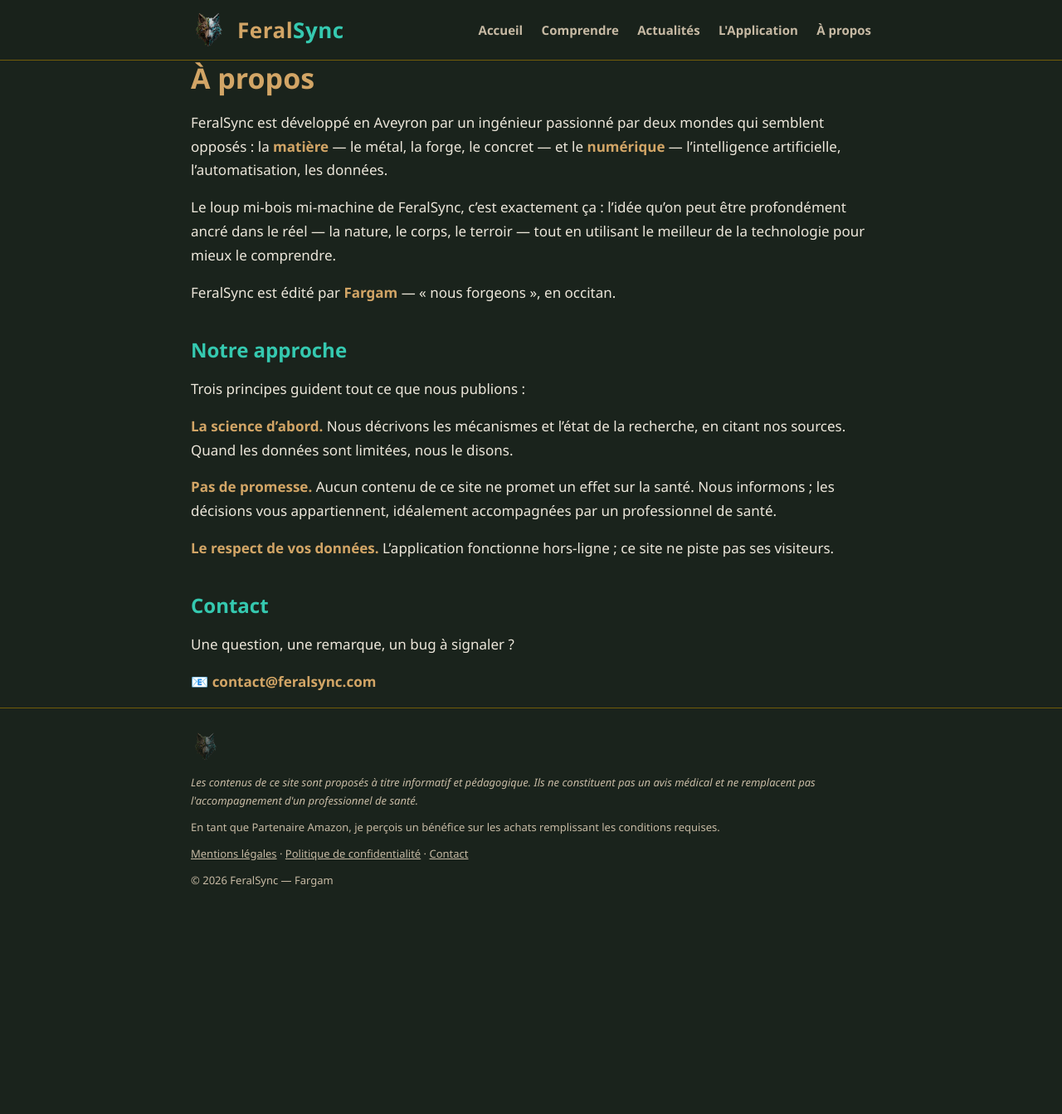
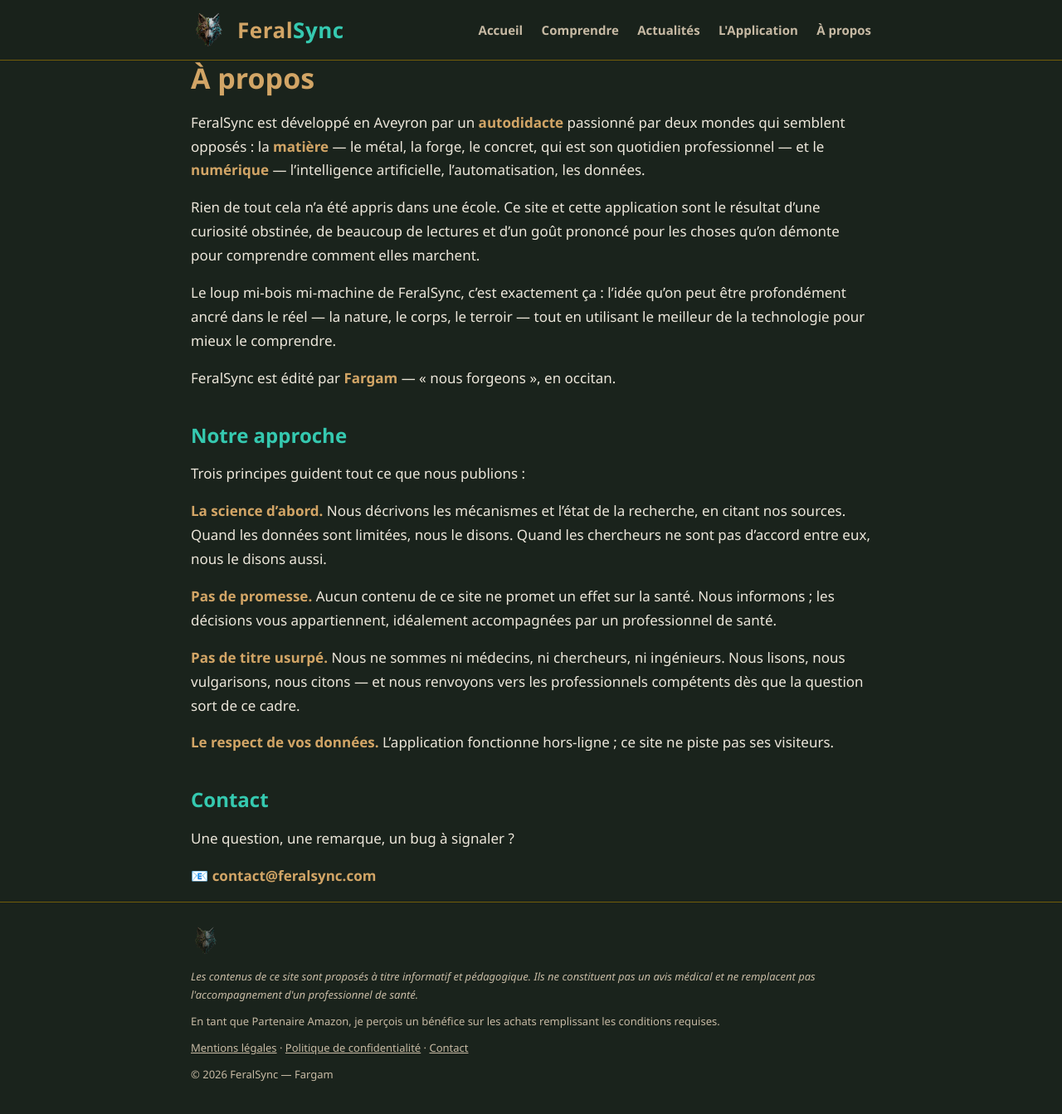
Before and after one commit to odul12700-boop/feralsync-site, a Jekyll site: the page built from a-propos.md, in a window 1280 px wide and 1352 px high. Shown: the top 1343 px of the window at 83% size. Built offline with Jekyll 4.4.1, drawn with Linux system fonts in a browser that asks for light colours.

Commit message:
Add files via upload

```diff
--- a/a-propos.md
+++ b/a-propos.md
@@ -1,15 +1,20 @@
 ---
 layout: default
 title: À propos
-description: "Qui est derrière FeralSync : un ingénieur aveyronnais passionné de biohacking et de technologie."
+description: "Qui est derrière FeralSync : un autodidacte aveyronnais passionné de biohacking et de technologie."
 permalink: /a-propos/
 ---
 
 # À propos
 
-FeralSync est développé en Aveyron par un ingénieur passionné par deux mondes
-qui semblent opposés : la **matière** — le métal, la forge, le concret — et le
-**numérique** — l'intelligence artificielle, l'automatisation, les données.
+FeralSync est développé en Aveyron par un **autodidacte** passionné par deux
+mondes qui semblent opposés : la **matière** — le métal, la forge, le concret,
+qui est son quotidien professionnel — et le **numérique** — l'intelligence
+artificielle, l'automatisation, les données.
+
+Rien de tout cela n'a été appris dans une école. Ce site et cette application
+sont le résultat d'une curiosité obstinée, de beaucoup de lectures et d'un goût
+prononcé pour les choses qu'on démonte pour comprendre comment elles marchent.
 
 Le loup mi-bois mi-machine de FeralSync, c'est exactement ça : l'idée qu'on peut
 être profondément ancré dans le réel — la nature, le corps, le terroir — tout en
@@ -22,11 +27,16 @@ FeralSync est édité par **Fargam** — « nous forgeons », en occitan.
 Trois principes guident tout ce que nous publions :
 
 **La science d'abord.** Nous décrivons les mécanismes et l'état de la recherche,
-en citant nos sources. Quand les données sont limitées, nous le disons.
+en citant nos sources. Quand les données sont limitées, nous le disons. Quand
+les chercheurs ne sont pas d'accord entre eux, nous le disons aussi.
 
 **Pas de promesse.** Aucun contenu de ce site ne promet un effet sur la santé.
 Nous informons ; les décisions vous appartiennent, idéalement accompagnées par
 un professionnel de santé.
+
+**Pas de titre usurpé.** Nous ne sommes ni médecins, ni chercheurs, ni
+ingénieurs. Nous lisons, nous vulgarisons, nous citons — et nous renvoyons vers
+les professionnels compétents dès que la question sort de ce cadre.
 
 **Le respect de vos données.** L'application fonctionne hors-ligne ; ce site ne
 piste pas ses visiteurs.
```
